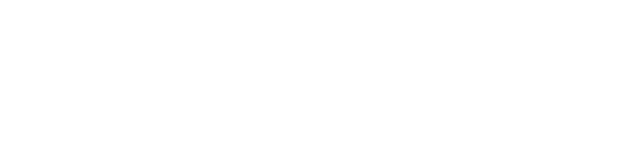
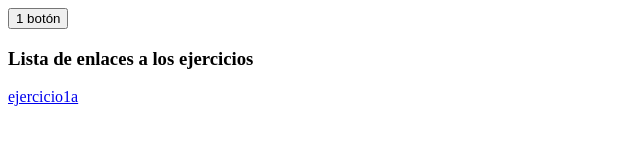
Before and after one commit to KairosDS/prueba-tecnica-genK-nov2022, a website: page index.html in a window 1280 px wide. Shown: the whole page, without its empty margins (0-640 px from the left). Drawn offline with Linux system fonts and the light colour scheme.

Commit message:
feat:new feature button

```diff
--- /dev/null
+++ b/ejercicio1a.js
@@ -0,0 +1,3 @@
+const button = document.createElement("button");
+button.innerHTML = "1 botón";
+document.body.appendChild(button);
--- a/index.html
+++ b/index.html
@@ -5,5 +5,8 @@
     <meta name="viewport" content="width=device-width, initial-scale=1.0" />
     <title>Listado de solucuones al ejercicio</title>
   </head>
-  <body></body>
+  <body>
+    <script src="ejercicio1a.js"></script>
+    <h3>Lista de enlaces a los ejercicios</h3>
+    <a href="./ejercicio1a.js">ejercicio1a</a>
 </html>
```
